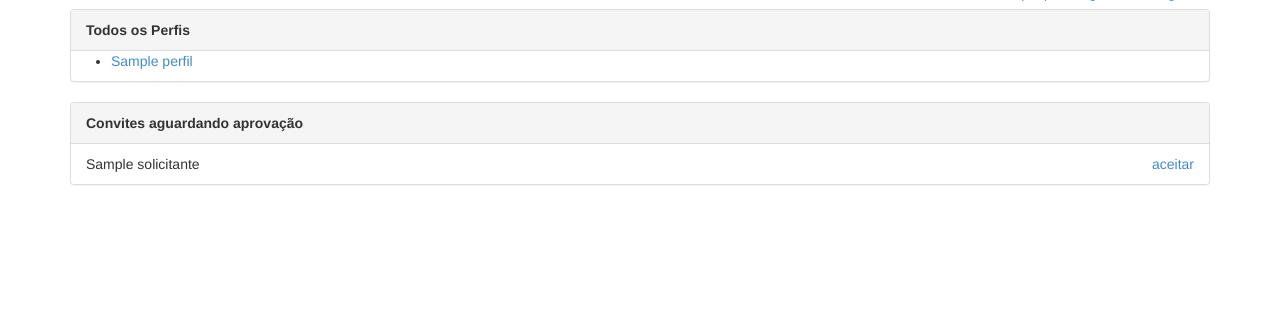
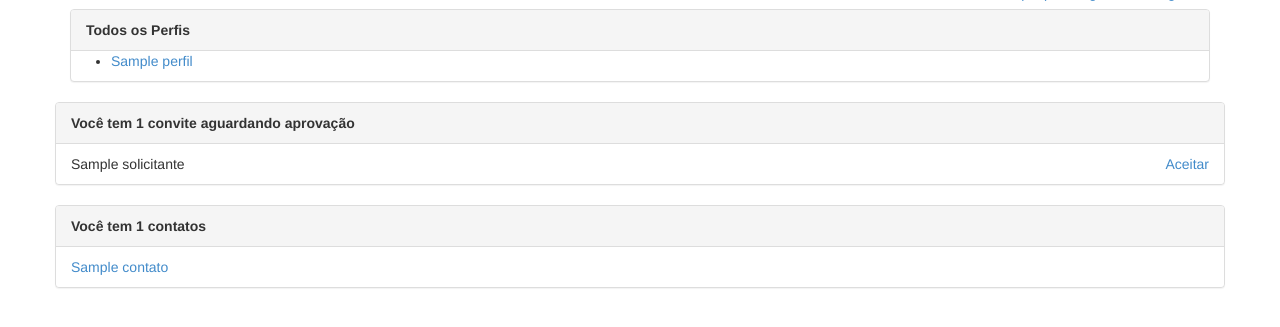
Before and after one commit to FelipeAlvesDeSouza/django_guilu_, a Django app: template redesocial/connectedin/perfis/templates/index.html in a window 1280 px wide. Shown: the part 47-374 px from the top of the page. Run offline with Django 3.2, Linux system fonts and the light colour scheme; the template is opened without the code that fills it: most values are stand-ins (such as "Sample title", 1, 10 or a date in 2020).

Commit message:
v.2.0.0-F-featured

```diff
--- a/redesocial/connectedin/perfis/models.py
+++ b/redesocial/connectedin/perfis/models.py
@@ -16,10 +16,10 @@ class Perfil(models.Model):
         Convite(solicitante = self, convidado = perfil_convidado).save()
 
 class Convite(models.Model):
-    solicitante = models.ForeignKey(Perfil, on_delete=models.PROTECT , related_name = 'convites feitos+')
-    convidado = models.ForeignKey(Perfil, on_delete=models.PROTECT , related_name = 'convites recebidos+')
+    solicitante = models.ForeignKey(Perfil, on_delete=models.PROTECT , related_name = 'convites_feitos')
+    convidado = models.ForeignKey(Perfil, on_delete=models.PROTECT , related_name = 'convites_recebidos')
 
     def aceitar(self):
         self.convidado.contatos.add(self.solicitante)
         self.solicitante.contatos.add(self.convidado)
-        self.delete(_)
+        self.delete()
--- a/redesocial/connectedin/perfis/templates/base.html
+++ b/redesocial/connectedin/perfis/templates/base.html
@@ -1,8 +1,6 @@
 {% load static %}
-
 <!DOCTYPE html>
 <html>
-
 <head>
     <meta charset="UTF-8">
     <meta name="viewport" content="width=device-width">
--- a/redesocial/connectedin/perfis/templates/index.html
+++ b/redesocial/connectedin/perfis/templates/index.html
@@ -20,24 +20,59 @@
         <p>Nenhum Perfil encontrado</p>
         {% endif %}
     </div>
+
+
+    </div>
+
+
     <div class="panel panel-default">
-        {% if perfil_logado.convites_recebidos.count %}
+
+        {% with total_de_convites=perfil_logado.convites_recebidos.count %}
+            {% if total_de_convites %}
                 <div class="panel-heading">
-            <strong>Convites aguardando aprovação</strong>
+                    <strong>Você tem {{total_de_convites}} convite aguardando aprovação</strong>
                 </div>
+
                 <ul class="list-group">
                     {% for convite in perfil_logado.convites_recebidos.all %}
                     <li class="list-group-item">
                         {{convite.solicitante.nome}}
-                <a href="#" class="pull-right">aceitar</a>
+                        <a href="{% url 'aceitar' convite.id %}" class="pull-right">Aceitar</a>
                     </li>
                     {% endfor %}
                 </ul>
                 {% else %}
                 <div class="panel-body">
-            <p>Nenhum Convite recebido</p>
+                    <p>Nenhum Convite no recebido</p>
                 </div>
                 {% endif %}
+            {% endwith %}
+    </div>
+
+    <div class="panel panel-default">
+
+        {% with total_de_contatos=perfil_logado.contatos.count %}
+            {% if total_de_contatos %}
+                <div class="panel-heading">
+                    <strong>Você tem {{total_de_contatos}} contatos</strong>
+                </div>
+
+                <ul class="list-group">
+                    {% for contato in perfil_logado.contatos.all %}
+                    <li class="list-group-item">
+                        <a href="{% url 'exibir' contato.id %}">{{contato.nome}}</a>
+                    </li>
+                    {% endfor %}
+                </ul>
+                {% else %}
+                <div class="panel-body">
+                    <p>Você não possui contatos no momento</p>
+                </div>
+                {% endif %}
+        {% endwith %}
+    </div>
+
+
 </div>
 
 
--- a/redesocial/connectedin/perfis/templates/perfil.html
+++ b/redesocial/connectedin/perfis/templates/perfil.html
@@ -5,9 +5,11 @@
 
     <div class="col-lg-12">
         <h2 style="margin-top: 0">{{perfil.nome}}</h2>
+
+
         <address>
             <strong>{{perfil.nome_empresa}}</strong><br>
-            <abbr title="Telefone"> Tel:</abbr> {{perfil.telefone}}<br>
+            <abbr title="Telefone"> Tel </abbr> {{perfil.telefone}}<br>
             <a href="mailto:{{perfil.email}}"> {{perfil.email}}</a>
         </address>
         {% if ja_eh_contato %}
--- a/redesocial/connectedin/perfis/urls.py
+++ b/redesocial/connectedin/perfis/urls.py
@@ -1,5 +1,5 @@
 from django.contrib import admin
-from django.urls import path , re_path
+from django.urls import path
 from perfis import views
 
 
--- a/redesocial/connectedin/perfis/views.py
+++ b/redesocial/connectedin/perfis/views.py
@@ -4,8 +4,7 @@ from django.contrib.auth.decorators import login_required
 
 @login_required
 def index(request):
-    return render(request,'index.html',{'perfis':Perfil.objects.all(),'perfil_logado':get_perfil_logado(request)})
-
+    return render(request,'index.html',{'perfis':Perfil.objects.all(),'perfil_logado': get_perfil_logado(request)})
 
 @login_required
 def exibir(request , perfil_id):
@@ -14,7 +13,6 @@ def exibir(request , perfil_id):
 
     perfil_logado = get_perfil_logado(request)
     ja_eh_contato = perfil in perfil_logado.contatos.all()
-
     return render(request,'perfil.html',{'perfil':perfil,'ja_eh_contato':ja_eh_contato})
 
 @login_required
@@ -24,7 +22,7 @@ def convidar(request , perfil_id):
     perfil_logado.convidar(perfil_a_convidar)
     return redirect('index')
 @login_required
-def aceitar(request,convite_id):
+def aceitar(request , convite_id):
     convite = Convite.objects.get(id = convite_id)
     convite.aceitar()
     return redirect('index')
```
Also changed, not shown: redesocial/connectedin/db.sqlite3, redesocial/connectedin/perfis/migrations/0005_auto_20200318_1602.py (added). Lines whose indentation alone changed are shown as unchanged.
